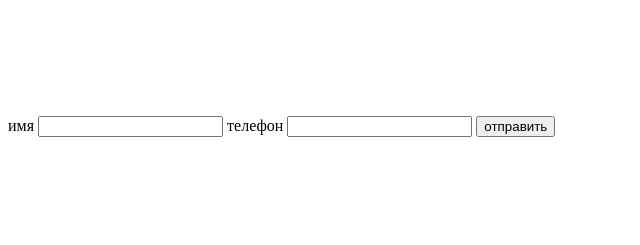
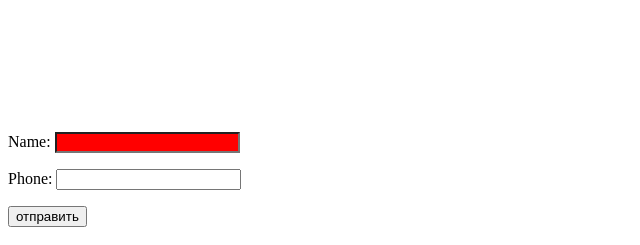
Before and after one commit to zhandostur/lending-site, a Django app: page / in a window 1280 px wide. Shown: the top 245 px of the page, without its empty margins (0-640 px from the left). Run offline with Django 4.2, Linux system fonts and the light colour scheme; data comes from the database, SQL or seed files in the repository; both versions use the stored data as it was after the commit.

Commit message:
add forms

```diff
--- /dev/null
+++ b/crm/forms.py
@@ -0,0 +1,6 @@
+from django import forms
+
+
+class OrderForm(forms.Form):
+    name = forms.CharField(max_length=258, required=False, widget=forms.TextInput(attrs={'class': 'css_input'}))
+    phone = forms.CharField(max_length=258)
--- a/crm/views.py
+++ b/crm/views.py
@@ -1,8 +1,14 @@
 from django.shortcuts import render
 from .models import Order
+from .forms import OrderForm
 def first_page(request):
     object_list = Order.objects.all()
-    return render(request, 'index.html', {'object_list': object_list})
+    form = OrderForm()
+    context = {
+        'object_list': object_list,
+        'form': form
+    }
+    return render(request, 'index.html', context)
 
 
 def thanks_page(request):
@@ -15,16 +21,3 @@ def thanks_page(request):
         'phone': phone,
     }
     return render(request, 'thanks_page.html', context)
-
-#
-# def registration(request):
-#     if request.method == 'POST':
-#         form = UserRegistrationForm(data=request.POST)
-#         if form.is_valid():
-#             form.save()
-#             messages.success(request, 'Вы успешно зарегестрированы!')
-#             return HttpResponseRedirect(reverse('users:login'))
-#     else:
-#         form = UserRegistrationForm()
-#     context = {'form': form}
-#     return render(request, 'users/registration.html', context)
--- a/templates/index.html
+++ b/templates/index.html
@@ -13,13 +13,16 @@
 <br>
 <br>
 
+<style>
+    .css_input {
+    color: yellow;
+    background-color: red;
+    }
+</style>
 
 <form action="{% url 'thanks' %}" method="POST">
     {% csrf_token %}
-    <label>имя</label>
-    <input name="name">
-    <label>телефон</label>
-    <input name="phone">
+    {{ form.as_p }}
     <button type="submit">отправить</button>
 </form>
 
```
Also changed, not shown: db.sqlite3.
